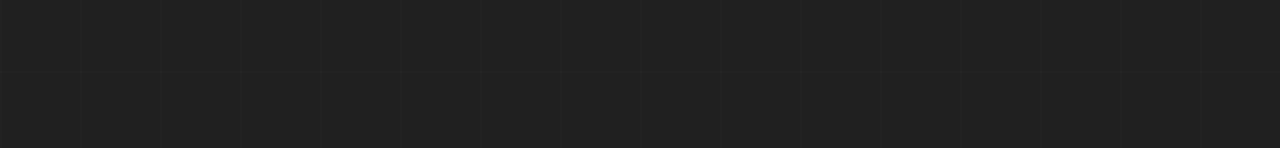
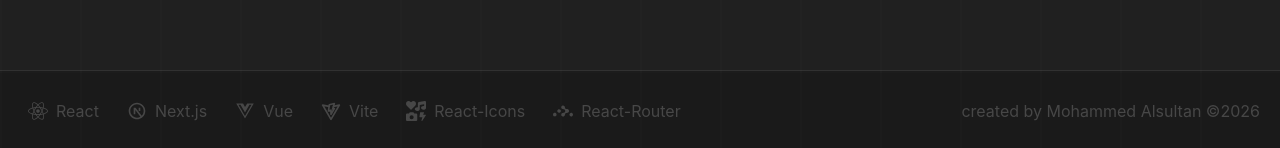
Before and after one commit to Mohammed-H-Alsultan/kitvers, a React (Vite) app: page / in a window 1280 px wide. Shown: the part 649-797 px from the top of the page. Built offline with nearby package versions, Linux system fonts and the light colour scheme.

Commit message:
adding footer and animation

```diff
--- a/package.json
+++ b/package.json
@@ -12,6 +12,7 @@
   "dependencies": {
     "@tailwindcss/vite": "^4.2.0",
     "daisyui": "^5.5.18",
+    "motion": "^12.34.2",
     "react": "^19.2.0",
     "react-dom": "^19.2.0",
     "react-icons": "^5.5.0",
--- a/src/App.jsx
+++ b/src/App.jsx
@@ -1,13 +1,17 @@
 import Hero from "./components/Hero";
 import Header from "./components/Header";
+import Footer from "./components/Footer";
 
 function App() {
   return (
-    <>
+    <div className="flex flex-col min-h-screen">
       <Header />
-      <Hero />
+      <main className="flex-1">
+        <Hero />
+      </main>
       <div className="grid-lines"></div>
-    </>
+      <Footer />
+    </div>
   );
 }
 
--- /dev/null
+++ b/src/components/Footer.jsx
@@ -0,0 +1,12 @@
+import FooterCards from "./animatedComponents/FooterCards";
+
+export default function Footer() {
+    return(
+        <footer className="bg-black/20 p-5 flex items-center border-t border-white/10">
+            <div>
+                <FooterCards />
+            </div>
+            <p className="ml-auto text-[#474747] hidden md:block"> created by Mohammed Alsultan ©2026</p>
+        </footer>
+    )
+}
--- a/src/components/Hero.jsx
+++ b/src/components/Hero.jsx
@@ -4,6 +4,7 @@ import { FaFolderOpen } from "react-icons/fa";
 export default function Hero() {
   return (
     <div className="flex flex-col justify-center items-center h-[70vh]">
+        {/* title */}
         <p className="font-mono text-[#474747] text-start mr-79 mb-5">// Project workspace</p>
       <h1 className="font-jetbrains font-extrabold text-9xl text-white">
         Kit
@@ -11,7 +12,7 @@ export default function Hero() {
           Vers
         </span>
       </h1>
-
+        {/* des */}
       <div className="mt-10 w-110 mr-5 border-l border-white/30 p-3">
         <p className="font-mono font-light ">
           Stop wiring up the same stack twice.
@@ -26,6 +27,7 @@ export default function Hero() {
         </p>
       </div>
 
+        {/* Buttons */}
       <div className="mt-10">
         <button
           className="btn bg-white text-black mr-9
--- /dev/null
+++ b/src/components/animatedComponents/FooterCards.jsx
@@ -0,0 +1,64 @@
+import { motion, useAnimate } from "motion/react";
+import { FaReact, FaIcons, FaVuejs } from "react-icons/fa";
+import { RiNextjsLine } from "react-icons/ri";
+import { TbBrandVite } from "react-icons/tb";
+import { SiReactrouter } from "react-icons/si";
+
+// handle anamiation for each card
+function Card({ item }) {
+  const [scope, animate] = useAnimate();
+
+  const handleHoverStart = () => {
+    animate(".icon", { rotate: 360 }, { duration: 0.5, ease: "easeInOut" });
+    animate(
+      scope.current,
+      { scale: 1.2, y: -3, color: item.hoverColor },
+      { type: "spring", stiffness: 200 },
+    );
+  };
+
+  const handleHoverEnd = () => {
+    animate(".icon", { rotate: 0 }, { duration: 0.5, ease: "easeInOut" });
+    animate(
+      scope.current,
+      { scale: 1, y: 0, color: "#474747" },
+      { type: "spring", stiffness: 300 },
+    );
+  };
+
+  return (
+    <motion.div
+      ref={scope}
+      onHoverStart={handleHoverStart}
+      onHoverEnd={handleHoverEnd}
+      className="flex items-center p-2 rounded-lg cursor-pointer"
+      style={{ color: "#474747" }}
+    >
+      {/* target for rotation, currentColor inherits from parent */}
+      <span className="icon" style={{ display: "flex" }}>
+        <item.Icon size={20} color="currentColor" />
+      </span>
+      <span className="ml-2 text-md">{item.name}</span>
+    </motion.div>
+  );
+}
+
+export default function FooterCards() {
+  // dataset (icons are component ref not JSX)
+  const data = [
+    { name: "React", Icon: FaReact, hoverColor: "#61DAFB" },
+    { name: "Next.js", Icon: RiNextjsLine, hoverColor: "#ffffff" },
+    { name: "Vue", Icon: FaVuejs, hoverColor: "#42b883" },
+    { name: "Vite", Icon: TbBrandVite, hoverColor: "#646CFF" },
+    { name: "React-Icons", Icon: FaIcons, hoverColor: "#e63946" },
+    { name: "React-Router", Icon: SiReactrouter, hoverColor: "#F44250" },
+  ];
+
+  return (
+    <div className="flex gap-3">
+      {data.map((item) => (
+        <Card key={item.name} item={item} />
+      ))}
+    </div>
+  );
+}
```
Also changed, not shown: 1 other file (tests, documents, lock files or other folders).
